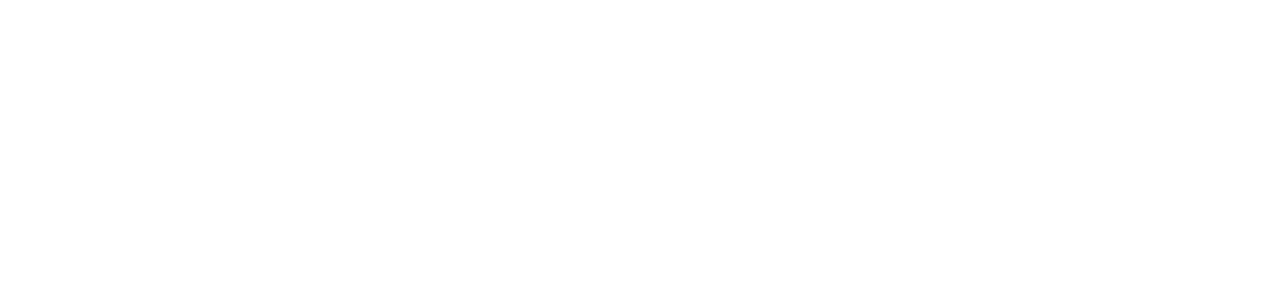
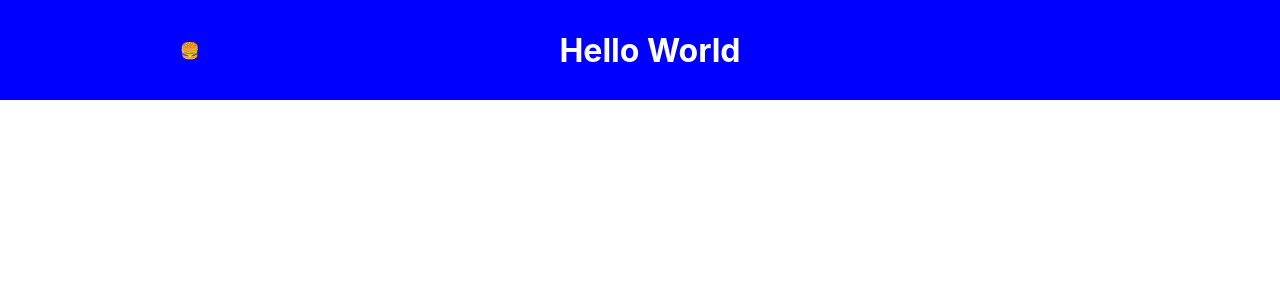
Before and after one commit to HampusJohnOlausson/react-typescript, a React (Create React App) app: page / in a window 1280 px wide. Shown: the top 300 px of the page. Built offline with nearby package versions, Linux system fonts and the light colour scheme.

Commit message:
header done

```diff
--- a/src/App.tsx
+++ b/src/App.tsx
@@ -1,12 +1,15 @@
 import React, { Component } from 'react';
-import './App.css';
+import Header from './components/Header';
 
-export default class App extends Component {
+
+export default class App extends Component<Props, State> {
+
   render() {
     return (
-      <div>
+      <>
+        <Header></Header>
 
-      </div>
+      </>
     );
   }
 }
--- /dev/null
+++ b/src/components/Header.tsx
@@ -0,0 +1,38 @@
+import { CSSProperties } from "react";
+
+interface Props {
+    onMenuClick: () => void;
+}
+
+function Header(props: Props) {
+    return (
+        <header style={headerStyles}>
+            <span onClick={props.onMenuClick}>🍔</span>
+            <h1>Hello World</h1>
+            <span/>
+        </header>
+    )
+}
+
+const headerStyles: CSSProperties = {
+
+    background: 'blue',
+    height: 100,
+    position: 'fixed',
+    zIndex: 100,
+    left: 0,
+    top: 0,
+    right: 0,
+    color: 'white',
+    textAlign: 'center',
+    display: 'flex',
+    justifyContent: 'space-around',
+    alignItems: 'center',
+}
+
+const burger: CSSProperties = {
+
+    cursor: 'pointer',
+}
+
+export default Header
```
